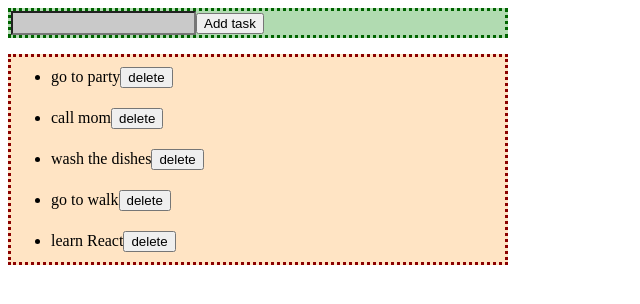
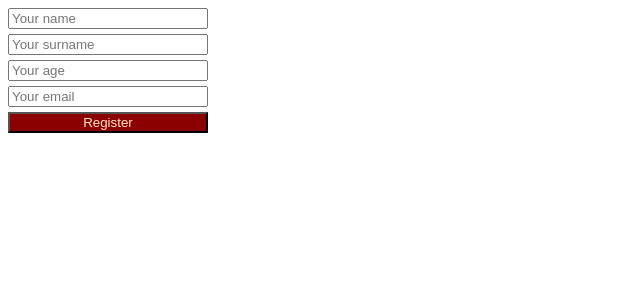
Before and after one commit to Soifka/09.12.2022-cra, a React (Create React App) app: page / in a window 1280 px wide. Shown: the top 304 px of the page, without its empty margins (0-640 px from the left). Built offline with nearby package versions, Linux system fonts and the light colour scheme.

Commit message:
Registration Form (task)

```diff
--- a/src/components/App.js
+++ b/src/components/App.js
@@ -1,23 +1,25 @@
 //import App from './components/App/App';
 //import AlohaDashboard from './components/AlohaDashboard/AlohaDashboard';
-import ToDoList from "./ToDoList/ToDoList";
+// import ToDoList from "./ToDoList/ToDoList";
 //import Scene from './components/Scene.js/Scene';
 //import CounterPage from './components/Counter/CounterPage';
 // import UserList from "./UsersList/UserList";
 //import SignInForm from "./SignInForm";
 //import UsersFilter from "./UsersFilter/UsersFilter";
 // import HelloParent from "./HelloForm/HelloParent";
+import MyUsers from "./RegistrationForm/MyUsers";
 
 function App() {
     return (
     //   <AlohaDashboard />
-      <ToDoList />
+      // <ToDoList />
     //   <Scene />
     //   <CounterPage />
       // <UserList />
         // <SignInForm />
         // <UsersFilter />
       // <HelloParent />
+      <MyUsers />
     )
 }
 
--- /dev/null
+++ b/src/components/RegistrationForm/MyUsers.js
@@ -0,0 +1,16 @@
+import React, { Component } from 'react';
+import RegistrationForm from './RegistrationForm';
+import styles from './style.module.scss';
+
+
+class MyUsers extends Component {
+    render() {
+        return (
+            <div>
+                <RegistrationForm />
+            </div>
+        );
+    }
+}
+
+export default MyUsers;
--- /dev/null
+++ b/src/components/RegistrationForm/RegistrationForm.js
@@ -0,0 +1,33 @@
+import React, { Component } from 'react';
+import styles from './style.module.scss';
+
+class RegistrationForm extends Component {
+    constructor(props) {
+        super(props);
+        this.state = {
+            user: {
+                name: '',
+                surname: '',
+                age: '',
+                email: ''
+            }
+        }
+    }
+
+
+    render() {
+        return (
+            <div>
+                <form className={styles['reg-form']}>
+                    <input type='text' placeholder='Your name' />
+                    <input type='text' placeholder='Your surname' />
+                    <input type='text' placeholder='Your age' />
+                    <input type='text' placeholder='Your email' />
+                    <button>Register</button>
+                </form>
+            </div>
+        );
+    }
+}
+
+export default RegistrationForm;
--- /dev/null
+++ b/src/components/RegistrationForm/style.module.scss
@@ -0,0 +1,14 @@
+.reg-form {
+    display: flex;
+    flex-direction: column;
+    width: 200px;
+
+    input {
+        margin-bottom: 5px;
+    }
+
+    button {
+        background-color: darkred;
+        color: bisque;
+    }
+}
```
